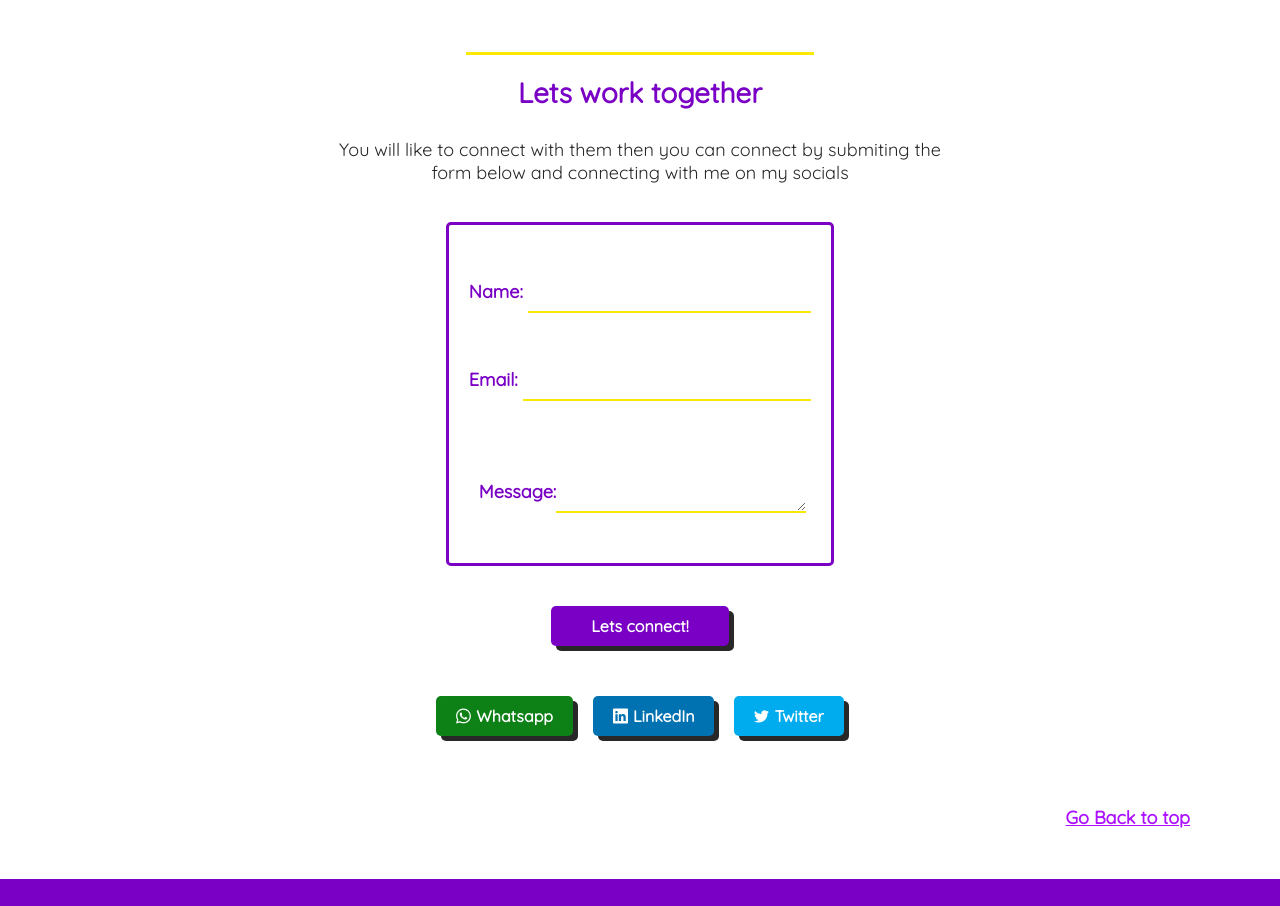
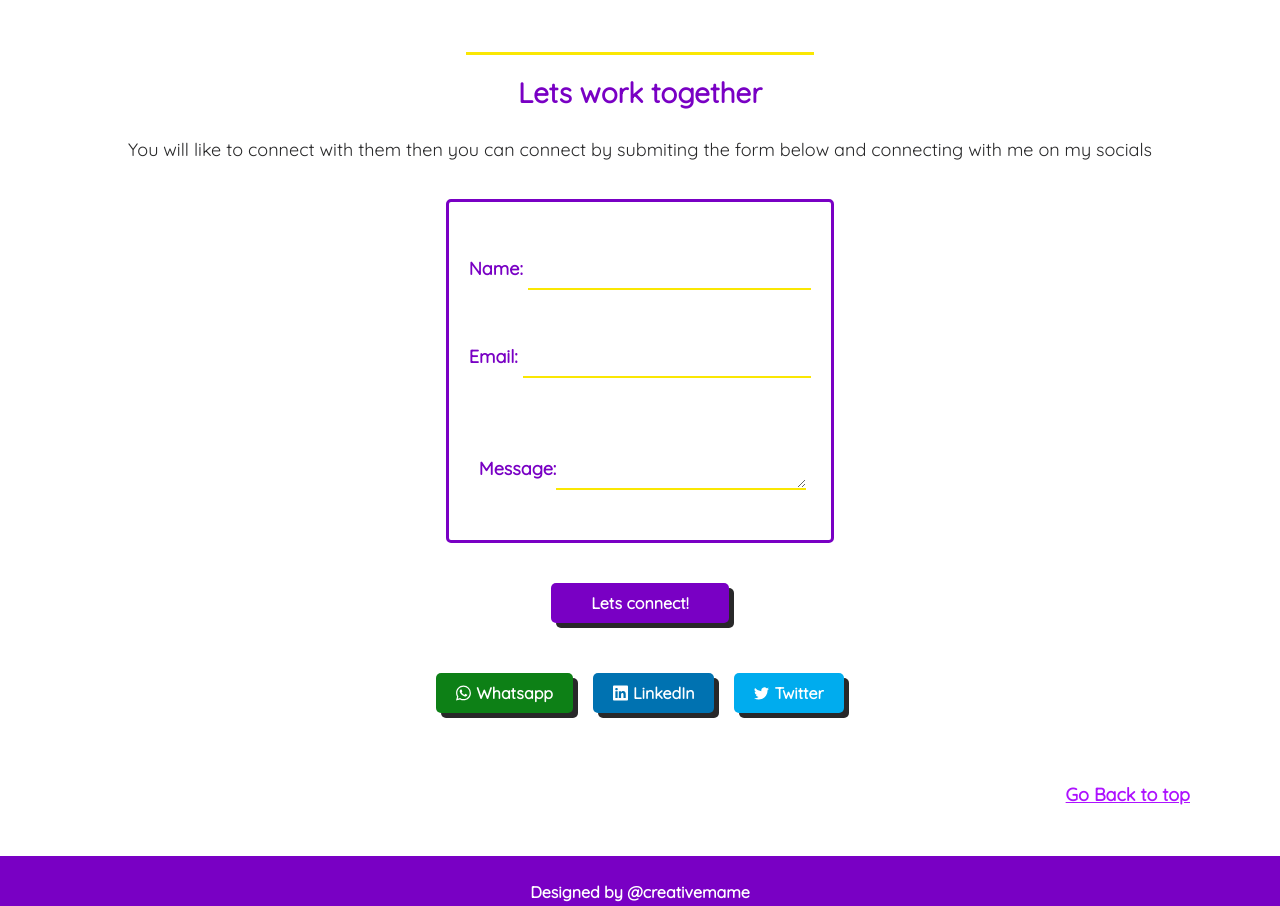
Before and after one commit to Odafe88/mame-page-portfolio, a Next.js app: page / in a window 1280 px wide. Shown: the part 3360-4266 px from the top of the page. Built offline with nearby package versions, Linux system fonts and the light colour scheme; a web font is replaced by a local one.

Commit message:
style change

```diff
--- a/components/form-box/formBox.module.scss
+++ b/components/form-box/formBox.module.scss
@@ -41,9 +41,13 @@ $true-color: #000;
     }
 
     .home_contact_excerpt {
-        max-width: 630px;
+        width: 100%;
         text-align: center;
         color: #282829;
+
+        @include tablet {
+            width: 100%;
+        }
 
         p {
             font-size: 18px;
--- a/pages/index.js
+++ b/pages/index.js
@@ -7,7 +7,7 @@ export default function Home() {
     <div>
       <Head>
         <title>MAME PORTFOLIO</title>
-        <meta name="description" content="Generated by create next app" />
+        <meta name="description" content="Portfolio page for Omomame Imafidon" />
         <link rel="icon" href="/favicon.ico" />
       </Head>
       <Homepage />
```
